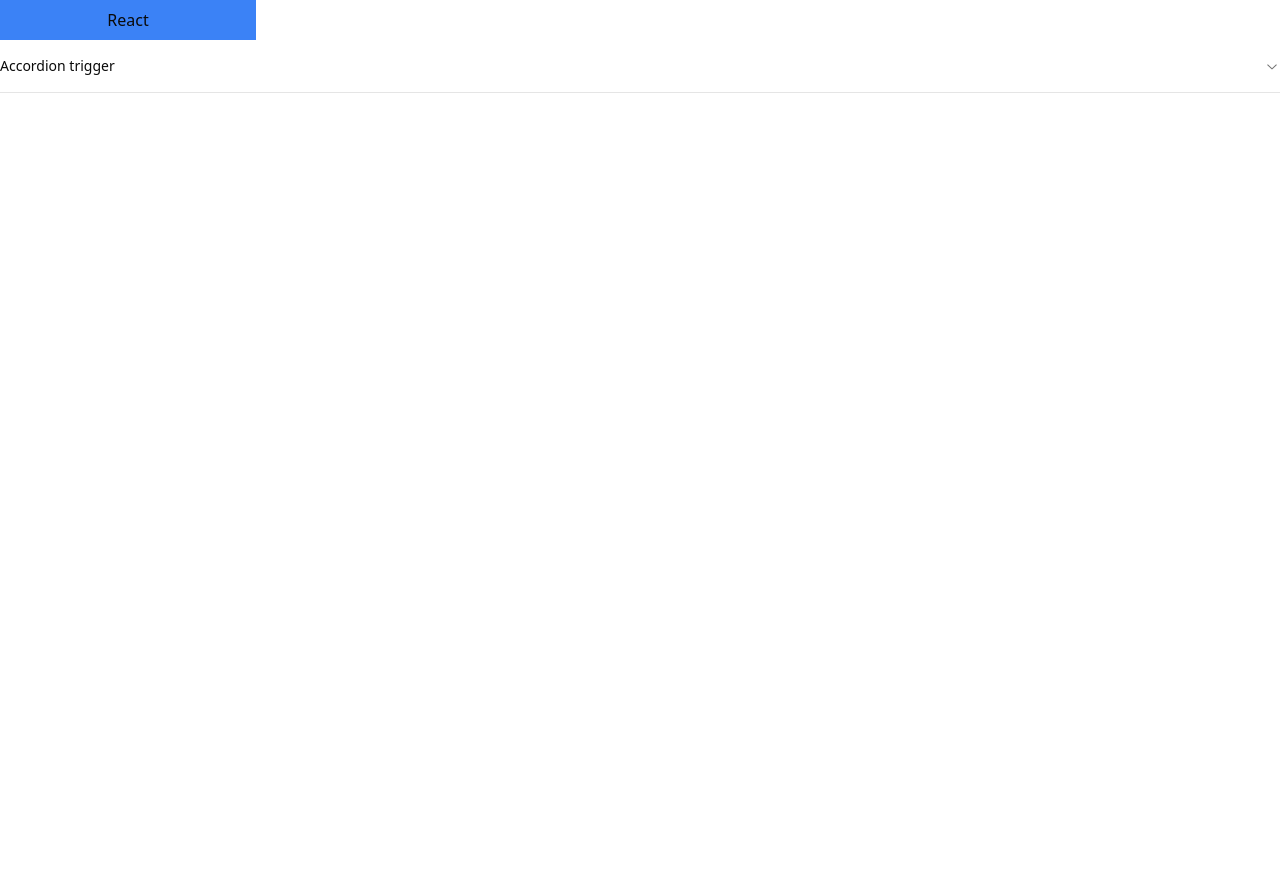
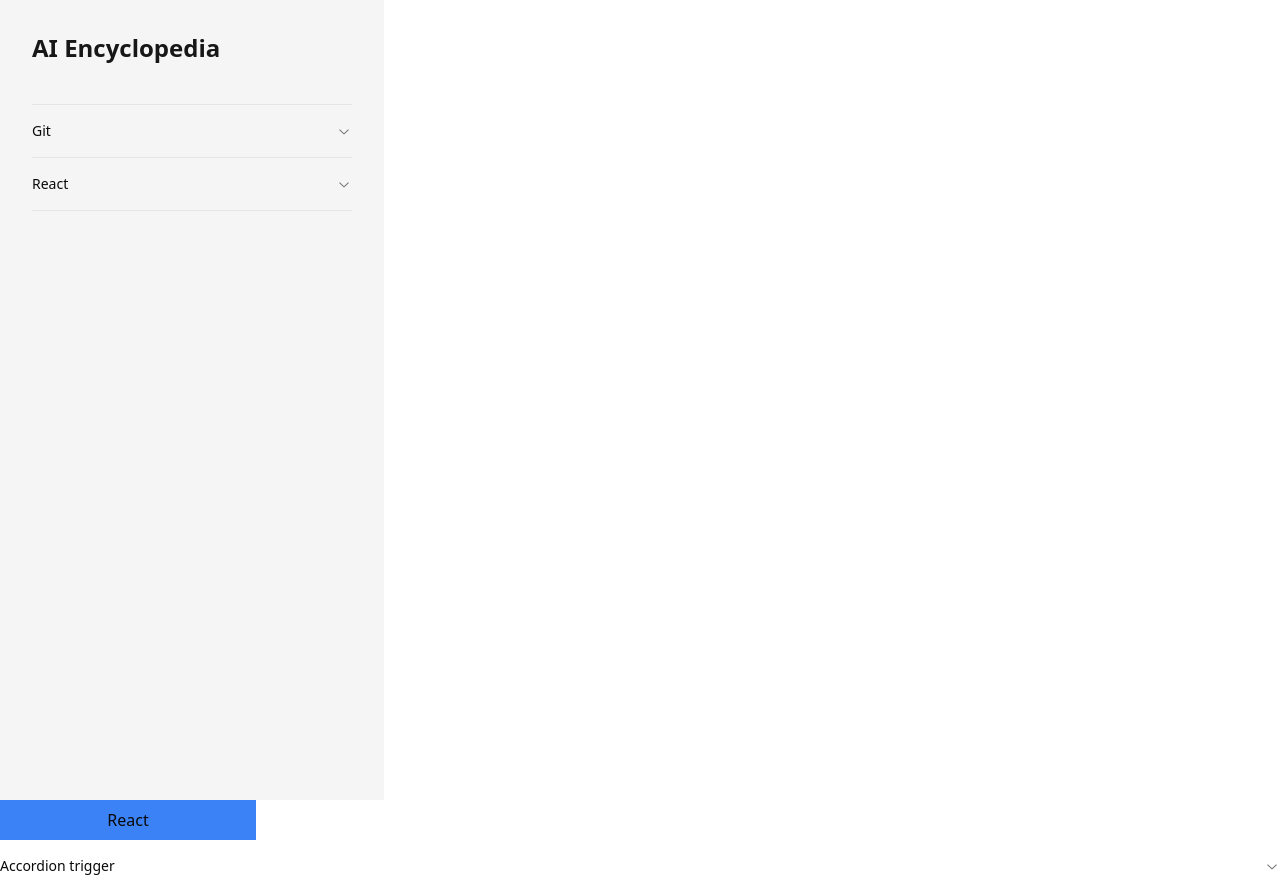
Before and after one commit to IV-collab/ai-encyclopedia, a React (Vite) app: page /encyclopedia/react in a window 1280 px wide. Before the commit the page ends 800 px from the top, so only its background shows below. Built offline with nearby package versions, Linux system fonts and the light colour scheme.

Commit message:
Create encyclopedia sidebar and its necessities

```diff
--- a/src/components/ui/accordion.tsx
+++ b/src/components/ui/accordion.tsx
@@ -6,13 +6,18 @@ import { cn } from "@/lib/utils"
 
 const Accordion = AccordionPrimitive.Root
 
+interface AccordionItemProps extends React.ComponentPropsWithoutRef<typeof AccordionPrimitive.Item> {
+  enableBorder?: boolean;
+  className?: "string";
+}
+
 const AccordionItem = React.forwardRef<
   React.ElementRef<typeof AccordionPrimitive.Item>,
-  React.ComponentPropsWithoutRef<typeof AccordionPrimitive.Item>
->(({ className, ...props }, ref) => (
+  AccordionItemProps
+>(({ className, enableBorder = false, ...props }, ref) => (
   <AccordionPrimitive.Item
     ref={ref}
-    className={cn("border-b", className)}
+    className={cn({"border-b": enableBorder}, className)}
     {...props}
   />
 ))
@@ -47,7 +52,7 @@ const AccordionContent = React.forwardRef<
     className="overflow-hidden text-sm data-[state=closed]:animate-accordion-up data-[state=open]:animate-accordion-down"
     {...props}
   >
-    <div className={cn("pb-4 pt-0", className)}>{children}</div>
+    <div className={cn("pl-4 pb-4 pt-0", className)}>{children}</div>
   </AccordionPrimitive.Content>
 ))
 AccordionContent.displayName = AccordionPrimitive.Content.displayName
--- /dev/null
+++ b/src/components/ui/sidebar/Sidebar.tsx
@@ -0,0 +1,60 @@
+import { SidebarItemsTypes } from "@/lib/enums/sidebar"
+import { IVSidebarItems } from '@/components/ui/sidebar/SidebarItems'
+import {
+  Accordion,
+  AccordionContent,
+  AccordionItem,
+  AccordionTrigger,
+} from "@/components/ui/accordion"
+
+export type SidebarItem = {
+    type: SidebarItemsTypes;
+    trigger: string;
+    content: string | SidebarItem[];
+}
+
+export function IVSidebar({
+    items,
+}: {
+    items: SidebarItem[];
+}) {
+  return (
+    <div className="iv-sidebar w-96 min-h-screen pl-8 pr-8 pt-8 bg-secondary">
+      <div className="text-primary pb-10 text-2xl border-b font-semibold">AI Encyclopedia</div>
+      <Accordion type="single" collapsible>
+        {/* We could just use IVSidebarItems, but we would like a border only on the first level of items.
+            Thus, we manually render one cycle of IVSidebarItems with enableBorder=true.
+        */}
+        {
+          items && items.length > 0 ? (
+            items.map((item, index) => (
+              item.type == SidebarItemsTypes.NESTED ? (
+                // If item is nested, then recursively render item
+                typeof item.content == 'string' ? 'ERROR' :
+                // Value of item must be unique, such that triggers don't interfere with other items
+                <AccordionItem value={`item-${index}`} enableBorder={true}>
+                  <AccordionTrigger>{item.trigger}</AccordionTrigger>
+                  <AccordionContent>
+                    <IVSidebarItems
+                      items={item.content}
+                    />
+                  </AccordionContent>
+                </AccordionItem>
+              ) : (
+                // If item is not of a special type, render item directly
+                <AccordionItem value={`item-${index}`} enableBorder={true}>
+                    <AccordionTrigger>{item.trigger}</AccordionTrigger>
+                    <AccordionContent>
+                        {typeof item.content == 'string' ? item.content : 'ERROR'}
+                    </AccordionContent>
+                </AccordionItem>
+              )
+            ))
+          ) : (<div>ERROR</div>)
+        }
+      </Accordion>
+    </div>
+  );
+};
+
+export default IVSidebar;
--- /dev/null
+++ b/src/components/ui/sidebar/SidebarItems.tsx
@@ -0,0 +1,44 @@
+import { SidebarItemsTypes } from '@/lib/enums/sidebar';
+
+import { Accordion, AccordionContent, AccordionItem, AccordionTrigger } from '@/components/ui/accordion';
+
+export type SidebarItem = {
+  type: SidebarItemsTypes;
+  trigger: string;
+  content: string | SidebarItem[];
+};
+
+export function IVSidebarItems({ items }: { items: SidebarItem[] }) {
+  return (
+    <Accordion type="single" collapsible>
+      {items && items.length > 0 ? (
+        items.map((item, index) =>
+          item.type == SidebarItemsTypes.NESTED ? (
+            // If item is nested, then recursively render item
+            typeof item.content == 'string' ? (
+              'ERROR'
+            ) : (
+              // Value of item must be unique, such that triggers don't interfere with other items
+              <AccordionItem value={`item-${index}`}>
+                <AccordionTrigger>{item.trigger}</AccordionTrigger>
+                <AccordionContent>
+                  <IVSidebarItems items={item.content} />
+                </AccordionContent>
+              </AccordionItem>
+            )
+          ) : (
+            // If item is not of a special type, render item directly
+            <AccordionItem value={`item-${index}`}>
+              <AccordionTrigger>{item.trigger}</AccordionTrigger>
+              <AccordionContent>{typeof item.content == 'string' ? item.content : 'ERROR'}</AccordionContent>
+            </AccordionItem>
+          ),
+        )
+      ) : (
+        <div></div>
+      )}
+    </Accordion>
+  );
+}
+
+export default IVSidebarItems;
--- /dev/null
+++ b/src/lib/enums/sidebar.ts
@@ -0,0 +1,4 @@
+export enum SidebarItemsTypes {
+  DEFAULT = 'default',
+  NESTED = 'nested',
+}
--- a/src/pages/encyclopedia/index.tsx
+++ b/src/pages/encyclopedia/index.tsx
@@ -1,8 +1,34 @@
 import { Outlet, Link } from 'react-router-dom';
+import { IVSidebar, SidebarItem } from '@/components/ui/sidebar/Sidebar'
+import { SidebarItemsTypes } from '@/lib/enums/sidebar'
 
 const EncyclopediaPage = () => {
+  const sidebarItems: SidebarItem[] = [
+    {
+      type: SidebarItemsTypes.NESTED,
+      trigger: 'Git',
+      content: [{
+        type: SidebarItemsTypes.DEFAULT,
+        trigger: 'Introduction',
+        content: 'What is it?'
+      }]
+    },
+    {
+      type: SidebarItemsTypes.NESTED,
+      trigger: 'React',
+      content: [{
+        type: SidebarItemsTypes.DEFAULT,
+        trigger: 'Introduction',
+        content: 'What is it?'
+      }]
+    }
+  ]
+
   return (
-    <div className="iv-page">
+    <div className="iv-page h-full">
+        <IVSidebar
+          items={sidebarItems}
+        />
         <button className="bg-blue-500 w-64 h-10">
             <Link to="react">React</Link>
         </button>
```
Also changed, not shown: .prettierrc.js.
